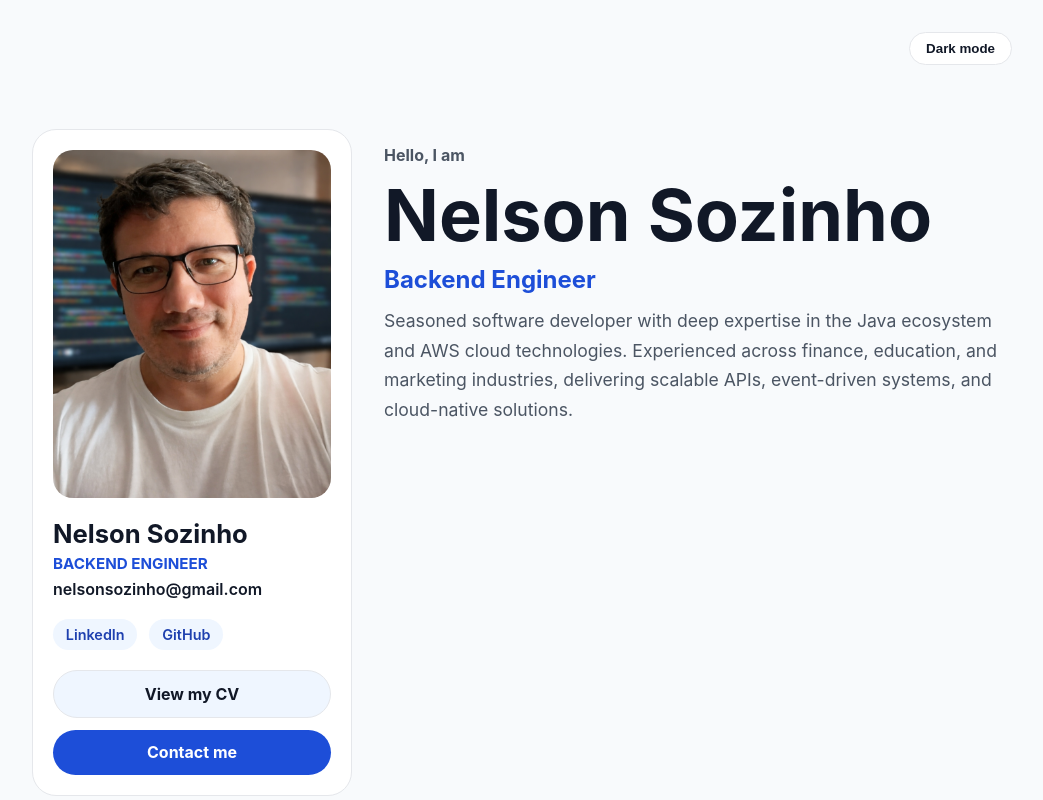
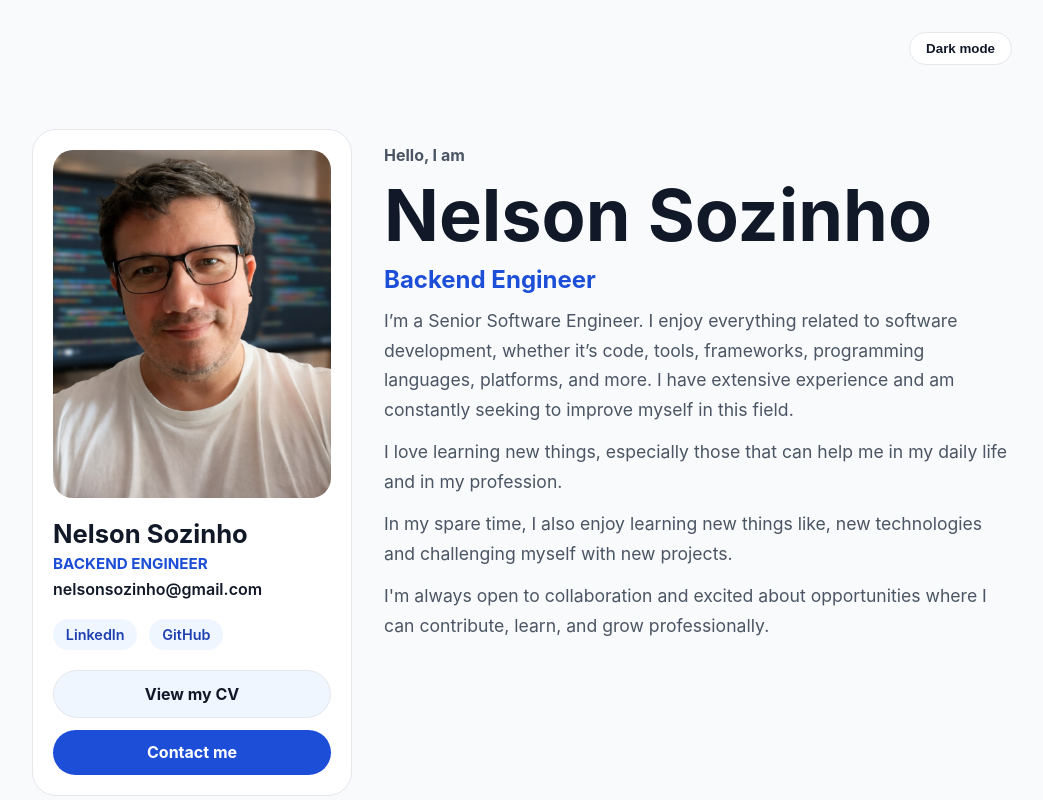
Before and after one commit to nelsonsozinho/personal-profile, an Angular app: page / in a window 1280 px wide. Shown: the top 800 px of the page, without its empty margins (118-1161 px from the left). Built offline with nearby package versions, Linux system fonts and the light colour scheme.

Commit message:
bio improvement

```diff
--- a/src/app/features/home/sections/presentation-section/presentation-section.component.html
+++ b/src/app/features/home/sections/presentation-section/presentation-section.component.html
@@ -31,6 +31,10 @@
     <p class="presentation__intro">Hello, I am</p>
     <h1 id="presentation-title">{{ name }}</h1>
     <p class="presentation__role">{{ role }}</p>
-    <p class="presentation__bio">{{ shortBio }}</p>
+    <p id="bio-1" class="presentation__bio">{{ shortBio1 }}</p>
+    <p id="bio-2" class="presentation__bio">{{ shortBio2 }}</p>
+    <p id="bio-3" class="presentation__bio">{{ shortBio3 }}</p>
+    <p id="bio-4" class="presentation__bio">{{ shortBio4 }}</p>
+
   </div>
 </section>
--- a/src/app/features/home/sections/presentation-section/presentation-section.component.ts
+++ b/src/app/features/home/sections/presentation-section/presentation-section.component.ts
@@ -11,10 +11,20 @@ import { RouterLink } from '@angular/router';
 export class PresentationSectionComponent {
   protected readonly name = 'Nelson Sozinho';
   protected readonly role = 'Backend Engineer';
-  protected readonly shortBio =
-    'Seasoned software developer with deep expertise in the Java ecosystem and AWS cloud technologies. ' +
-    'Experienced across finance, education, and marketing industries, delivering scalable APIs, ' +
-    'event-driven systems, and cloud-native solutions.';
+
+  protected readonly shortBio1 =
+    'I’m a Senior Software Engineer. I enjoy everything related to software development, whether it’s ' +
+    'code, tools, frameworks, programming languages, platforms, and more. I have extensive experience ' +
+    'and am constantly seeking to improve myself in this field.';
+
+  protected readonly shortBio2 =
+    'I love learning new things, especially those that can help me in my daily life and in my profession.';
+
+  protected readonly shortBio3 =
+    'In my spare time, I also enjoy learning new things like, new technologies and challenging myself with new projects.';
+
+  protected readonly shortBio4 =
+    "I'm always open to collaboration and excited about opportunities where I can contribute, learn, and grow professionally.";
 
   protected readonly photoUrl = '/assets/profile_image.png';
   protected readonly email = 'nelsonsozinho@gmail.com';
```
